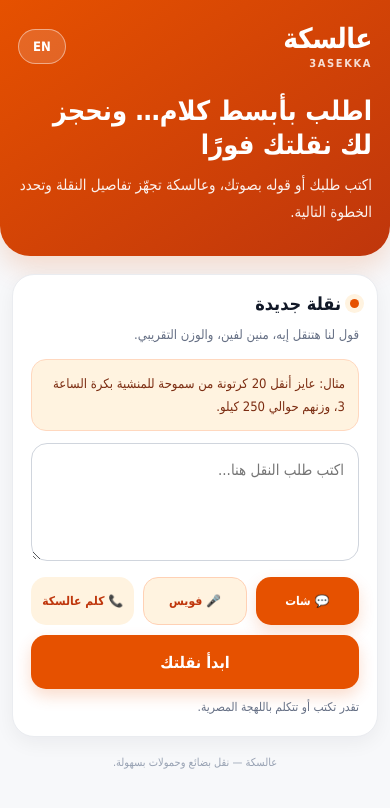
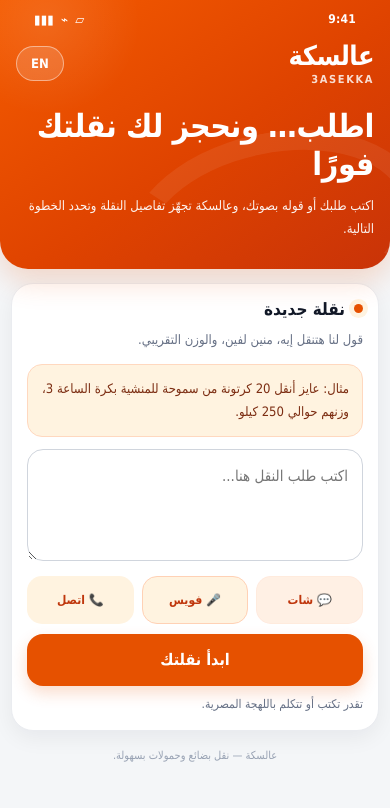
Before and after one commit to SAMA10000/3asekka-case-study, a website: page hackathon-agent/public/index.html in a window 390 px wide. Drawn offline with Linux system fonts and the light colour scheme.

Commit message:
Redesign live agent as bilingual mobile app screen

```diff
--- a/hackathon-agent/public/index.html
+++ b/hackathon-agent/public/index.html
@@ -2,7 +2,7 @@
 <html lang="ar" dir="rtl">
 <head>
   <meta charset="utf-8" />
-  <meta name="viewport" content="width=device-width,initial-scale=1" />
+  <meta name="viewport" content="width=device-width,initial-scale=1,viewport-fit=cover" />
   <title>عالسكة | 3ASEKKA</title>
   <style>
     :root {
@@ -22,28 +22,73 @@
 
     * { box-sizing: border-box; }
 
+    html { background: #E9EDF2; }
+
     body {
       margin: 0;
+      min-height: 100vh;
       font-family: Tahoma, Arial, system-ui, sans-serif;
-      background: var(--bg);
+      background: #E9EDF2;
       color: var(--ink);
     }
 
     button, textarea { font-family: inherit; }
 
     .app-shell {
-      width: min(720px, 100%);
+      width: min(430px, 100vw);
       margin: 0 auto;
-      min-height: 100vh;
-      background: var(--bg);
+      min-height: 100svh;
+      background: #F4F6F8;
+      overflow: hidden;
+      box-shadow: 0 0 42px rgba(15, 23, 42, .14);
+    }
+
+    .status-bar {
+      height: 30px;
+      padding: 8px 18px 0;
+      display: flex;
+      align-items: center;
+      justify-content: space-between;
+      font-size: 12px;
+      font-weight: 900;
+      letter-spacing: .2px;
+      color: #fff;
+      position: relative;
+      z-index: 2;
+    }
+
+    .status-icons {
+      display: flex;
+      align-items: center;
+      gap: 7px;
+      font-size: 13px;
+      direction: ltr;
     }
 
     .hero {
-      background: linear-gradient(145deg, var(--primary), var(--primary-dark));
+      position: relative;
+      overflow: hidden;
+      background:
+        radial-gradient(circle at 12% 8%, rgba(255,255,255,.10), transparent 22%),
+        linear-gradient(145deg, #F45B00 0%, #DF4300 54%, #C93308 100%);
       color: #fff;
-      padding: 28px 22px 34px;
-      border-radius: 0 0 30px 30px;
-      box-shadow: 0 12px 28px rgba(230, 81, 0, .18);
+      padding: 0 18px 28px;
+      border-radius: 0 0 28px 28px;
+      box-shadow: 0 12px 30px rgba(230, 81, 0, .20);
+    }
+
+    .hero::after {
+      content: "";
+      position: absolute;
+      inset: auto -35px -54px auto;
+      width: 260px;
+      height: 150px;
+      border: 20px solid rgba(255,255,255,.07);
+      border-left-color: transparent;
+      border-bottom-color: transparent;
+      border-radius: 50%;
+      transform: rotate(-12deg);
+      pointer-events: none;
     }
 
     .topbar {
@@ -51,11 +96,11 @@
       align-items: center;
       justify-content: space-between;
       gap: 14px;
-      margin-bottom: 24px;
+      margin: 10px 0 22px;
     }
 
     .brand {
-      font-size: 28px;
+      font-size: 27px;
       font-weight: 900;
       letter-spacing: -.5px;
     }
@@ -81,29 +126,36 @@
     }
 
     .hero h1 {
+      position: relative;
+      z-index: 1;
       margin: 0;
-      font-size: clamp(27px, 6vw, 39px);
-      line-height: 1.25;
+      max-width: 360px;
+      font-size: clamp(30px, 8.2vw, 36px);
+      line-height: 1.18;
+      letter-spacing: -.4px;
     }
 
     .hero p {
-      margin: 10px 0 0;
-      font-size: 15px;
-      line-height: 1.8;
-      opacity: .93;
+      position: relative;
+      z-index: 1;
+      margin: 12px 0 0;
+      max-width: 360px;
+      font-size: 13px;
+      line-height: 1.75;
+      opacity: .94;
     }
 
     .content {
-      padding: 18px 16px 36px;
+      padding: 14px 12px 32px;
     }
 
     .card {
       background: var(--card);
       border: 1px solid var(--line);
       border-radius: 22px;
-      padding: 18px;
-      margin-bottom: 14px;
-      box-shadow: 0 6px 20px rgba(16,24,40,.055);
+      padding: 15px;
+      margin-bottom: 13px;
+      box-shadow: 0 7px 22px rgba(16,24,40,.06);
     }
 
     .section-title {
@@ -111,7 +163,7 @@
       align-items: center;
       gap: 9px;
       margin: 0 0 13px;
-      font-size: 18px;
+      font-size: 17px;
       font-weight: 900;
     }
 
@@ -145,7 +197,7 @@
 
     textarea {
       width: 100%;
-      min-height: 118px;
+      min-height: 112px;
       resize: vertical;
       border: 1.5px solid #D0D5DD;
       border-radius: 16px;
@@ -165,8 +217,8 @@
     .actions-row {
       display: grid;
       grid-template-columns: repeat(3, minmax(0, 1fr));
-      gap: 9px;
-      margin-top: 12px;
+      gap: 8px;
+      margin-top: 11px;
     }
 
     .start-row {
@@ -175,8 +227,9 @@
 
     .start-row .btn-primary {
       width: 100%;
-      min-height: 54px;
+      min-height: 52px;
       font-size: 16px;
+      border-radius: 16px;
     }
 
     .mode-btn {
@@ -186,10 +239,10 @@
     }
 
     .mode-btn.active {
-      color: #fff;
-      background: var(--primary);
-      border-color: var(--primary);
-      box-shadow: 0 7px 16px rgba(230,81,0,.18);
+      color: var(--primary-dark);
+      background: #FFF0E4;
+      border-color: #F7B98F;
+      box-shadow: inset 0 0 0 1px rgba(230,81,0,.03);
     }
 
     .btn-call.calling {
@@ -297,8 +350,8 @@
     }
 
     .flow {
+      display: none;
       margin-top: 15px;
-      display: flex;
       flex-wrap: wrap;
       gap: 7px;
     }
@@ -331,9 +384,9 @@
     .timer {
       font-size: 12px;
       font-weight: 900;
-      color: var(--primary-dark);
-      background: var(--primary-soft);
-      border: 1px solid #FFD1B5;
+      color: #15803D;
+      background: #F0FDF4;
+      border: 1px solid #BBF7D0;
       border-radius: 999px;
       padding: 6px 10px;
     }
@@ -346,7 +399,7 @@
     .offer-card {
       border: 1px solid var(--line);
       border-radius: 16px;
-      padding: 13px;
+      padding: 11px 12px;
       background: #fff;
       display: none;
       grid-template-columns: 1fr auto;
@@ -360,6 +413,26 @@
     @keyframes offerIn {
       from { opacity: 0; transform: translateY(8px); }
       to { opacity: 1; transform: translateY(0); }
+    }
+
+    .driver-line {
+      display: flex;
+      align-items: center;
+      gap: 9px;
+    }
+
+    .driver-avatar {
+      width: 38px;
+      height: 38px;
+      flex: 0 0 38px;
+      border-radius: 50%;
+      display: grid;
+      place-items: center;
+      background: linear-gradient(145deg, #FFE1CC, #FFF5ED);
+      border: 1px solid #FFD1B5;
+      color: var(--primary-dark);
+      font-weight: 900;
+      font-size: 13px;
     }
 
     .offer-driver {
@@ -413,22 +486,34 @@
     }
 
     @media (max-width: 520px) {
+      body { background: #F4F6F8; }
+      .app-shell { width: 100vw; box-shadow: none; }
       .actions-row { grid-template-columns: repeat(3, minmax(0, 1fr)); }
-      .actions-row .btn { padding-inline: 7px; font-size: 12px; }
+      .actions-row .btn { padding-inline: 6px; font-size: 12px; }
       .summary-grid { grid-template-columns: 1fr 1fr; }
-      .hero { padding: 22px 18px 30px; }
-      .content { padding-inline: 12px; }
+      .hero { padding-inline: 16px; }
+      .content { padding-inline: 11px; }
+    }
+
+    @media (min-width: 521px) {
+      body { padding: 18px 0; }
+      .app-shell { border-radius: 30px; min-height: calc(100vh - 36px); }
+      .hero { border-radius: 30px 30px 28px 28px; }
     }
   </style>
 </head>
 <body>
   <main class="app-shell">
     <header class="hero">
+      <div class="status-bar" aria-hidden="true">
+        <span>9:41</span>
+        <span class="status-icons"><span>▮▮▮</span><span>⌁</span><span>▱</span></span>
+      </div>
       <div class="topbar">
-        <div class="brand">عالسكة<small>3ASEKKA</small></div>
+        <div class="brand" aria-label="عالسكة 3ASEKKA">عالسكة<small>3ASEKKA</small></div>
         <button id="langBtn" class="lang-btn" type="button">EN</button>
       </div>
-      <h1 id="heroTitle">اطلب بأبسط كلام… ونحجز لك نقلتك فورًا</h1>
+      <h1 id="heroTitle">اطلب… ونحجز لك نقلتك فورًا</h1>
       <p id="heroSub">اكتب طلبك أو قوله بصوتك، وعالسكة تجهّز تفاصيل النقلة وتحدد الخطوة التالية.</p>
     </header>
 
@@ -449,7 +534,7 @@
         <div class="actions-row">
           <button id="chat" class="btn mode-btn active" type="button">💬 شات</button>
           <button id="voice" class="btn mode-btn btn-voice" type="button">🎤 فويس</button>
-          <button id="call" class="btn mode-btn btn-call" type="button">📞 كلم عالسكة</button>
+          <button id="call" class="btn mode-btn btn-call" type="button">📞 اتصل</button>
         </div>
 
         <div class="start-row">
@@ -493,7 +578,7 @@
       ar: {
         dir: "rtl",
         langButton: "EN",
-        heroTitle: "اطلب بأبسط كلام… ونحجز لك نقلتك فورًا",
+        heroTitle: "اطلب… ونحجز لك نقلتك فورًا",
         heroSub: "اكتب طلبك أو قوله بصوتك، وعالسكة تجهّز تفاصيل النقلة وتحدد الخطوة التالية.",
         requestTitle: "نقلة جديدة",
         requestHint: "قول لنا هتنقل إيه، منين لفين، والوزن التقريبي.",
@@ -502,7 +587,7 @@
         run: "ابدأ نقلتك",
         chat: "💬 شات",
         voice: "🎤 فويس",
-        call: "📞 كلم عالسكة",
+        call: "📞 اتصل",
         stop: "⏹️ إيقاف",
         ringing: "📞 جاري الاتصال...",
         endCall: "⏹️ إنهاء المكالمة",
@@ -554,8 +639,8 @@
       en: {
         dir: "ltr",
         langButton: "AR",
-        heroTitle: "Say it simply… and book your transport instantly",
-        heroSub: "Type or speak your request and 3ASEKKA prepares the transport details and the next step.",
+        heroTitle: "Request it… and book your transport instantly",
+        heroSub: "Type or say your request and 3ASEKKA prepares the transport details and the next step.",
         requestTitle: "New Transport",
         requestHint: "Tell us what you are moving, pickup, destination, and approximate weight.",
         example: "Example: I need to move 20 boxes from Smouha to Mansheya tomorrow at 3 PM, around 250 kg.",
@@ -563,7 +648,7 @@
         run: "Start Transport",
         chat: "💬 Chat",
         voice: "🎤 Voice",
-        call: "📞 Call 3ASEKKA",
+        call: "📞 Call",
         stop: "⏹️ Stop",
         ringing: "📞 Calling...",
         endCall: "⏹️ End Call",
@@ -761,9 +846,18 @@
         card.className = "offer-card";
 
         const left = document.createElement("div");
+        const driverLine = document.createElement("div");
+        driverLine.className = "driver-line";
+
+        const avatar = document.createElement("div");
+        avatar.className = "driver-avatar";
+        const displayName = offer.driverName || ("#" + (index + 1));
+        avatar.textContent = String(displayName).trim().slice(0, 1);
+
+        const driverText = document.createElement("div");
         const driver = document.createElement("div");
         driver.className = "offer-driver";
-        driver.textContent = t("driver") + ": " + (offer.driverName || ("#" + (index + 1)));
+        driver.textContent = t("driver") + ": " + displayName;
 
         const meta = document.createElement("div");
         meta.className = "offer-meta";
@@ -771,7 +865,9 @@
           t("rating") + ": " + (offer.rating ?? "—") + " ★ · " +
           (offer.completedTrips ?? "—") + " " + t("trips");
 
-        left.append(driver, meta);
+        driverText.append(driver, meta);
+        driverLine.append(avatar, driverText);
+        left.append(driverLine);
 
         const right = document.createElement("div");
         const price = document.createElement("div");
@@ -797,6 +893,19 @@
       });
     }
 
+    function vehicleLabel(recommendation) {
+      if (!recommendation) return null;
+      if (uiLang === "ar") return recommendation.vehicleNameAr;
+      const names = {
+        motorbike: "Motorbike",
+        tricycle: "Tricycle",
+        van: "Van",
+        quarter_pickup: "Quarter Pickup",
+        needs_review: "Needs load review"
+      };
+      return names[recommendation.vehicleId] || recommendation.vehicleNameAr;
+    }
+
     function render(data) {
       lastData = data;
       resultCard.classList.add("show");
@@ -812,7 +921,7 @@
         summaryItem(t("destination"), data.request?.destination),
         summaryItem(t("cargo"), data.request?.cargo),
         summaryItem(t("weight"), data.request?.weightKg != null ? data.request.weightKg + " " + t("kg") : null),
-        summaryItem(t("vehicle"), data.recommendation?.vehicleNameAr),
+        summaryItem(t("vehicle"), vehicleLabel(data.recommendation)),
         summaryItem(t("distance"), data.route?.distanceKm != null ? data.route.distanceKm + " " + t("km") : t("calculating")),
         summaryItem(t("fare"), data.pricing?.estimatedFare != null ? data.pricing.estimatedFare + " EGP" : t("calculating"))
       );
```
